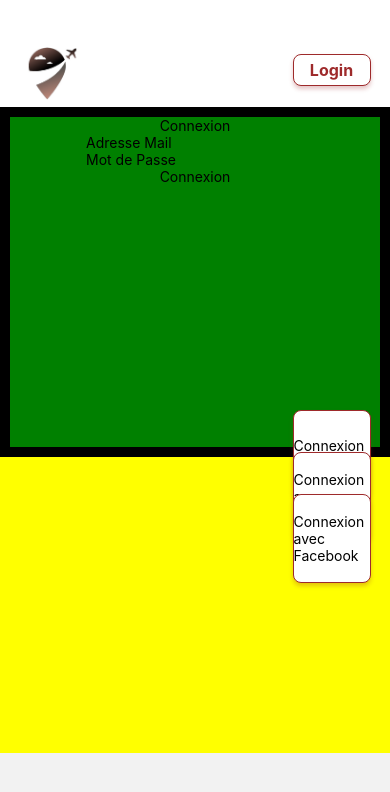
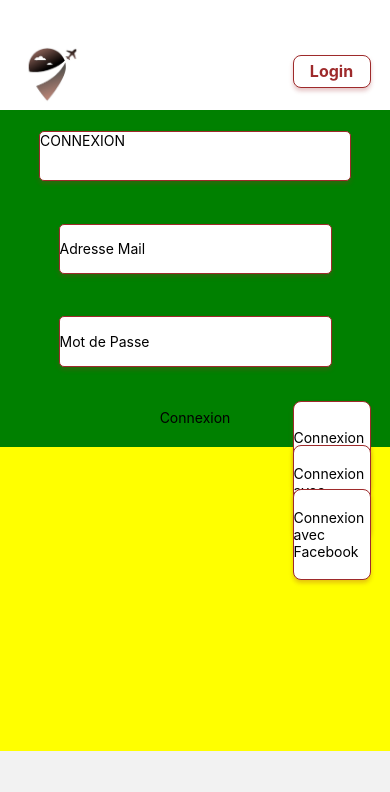
Before and after one commit to Anais1805/VoyageVoyageFront, a React Native app: screen /Connection in a window 390 px wide. Shown: the top 792 px of the page. Built offline with nearby package versions, Linux system fonts and the light colour scheme.

Commit message:
connection:3

```diff
--- a/Screens/ConnectionScreen.js
+++ b/Screens/ConnectionScreen.js
@@ -1,4 +1,5 @@
-import { View, Text, Button, StyleSheet, Image, TouchableOpacity, TextInput } from 'react-native'
+import { View, Text, StyleSheet, Image, TouchableOpacity, TextInput } from 'react-native'
+import FontAwesome from 'react-native-vector-icons/FontAwesome';
 
 export default function ConnectionScreen({ navigation }) {
     return (
@@ -16,9 +17,11 @@ export default function ConnectionScreen({ navigation }) {
         </View>
 
         <View style={styles.part1}>
-        <Text>Connexion</Text>
-        <TextInput placeholder='Adresse Mail'></TextInput>
-        <TextInput placeholder='Mot de Passe'></TextInput>
+        <Text style={styles.connexion}>CONNEXION</Text>
+        <TextInput style={styles.input} placeholder='Adresse Mail'>
+          {/* <FontAwesome name='envelope' size={20}></FontAwesome> */}
+        </TextInput>
+        <TextInput style={styles.input} placeholder='Mot de Passe'></TextInput>
            <TouchableOpacity onPress={() => handleSubmit()} activeOpacity={0.8}>
             <Text style={styles.textConnexion}>Connexion</Text>
           </TouchableOpacity>
@@ -87,11 +90,43 @@ export default function ConnectionScreen({ navigation }) {
       width: '100%',
       backgroundColor: 'green',
       alignItems: 'center',
-      borderWidth: 10,
+      justifyContent: 'space-around',
     },
     part2: {
       flex: 0.36,
       width: '100%',
       backgroundColor: 'yellow',
+    },
+    input: {
+      width: '70%',
+      height: '15%',
+      borderRadius: 5,
+      backgroundColor: 'white',
+      borderWidth: 1,
+      borderColor: '#9E2A2B',
+      shadowColor: "#9E2A2B",
+      shadowOffset: {
+            width: 0,
+            height: 3,
+            },
+      shadowOpacity: 0.27,
+      shadowRadius: 4.65,
+      elevation: 6,
+    },
+    connexion:{
+      width: '80%',
+      height: '15%',
+      borderRadius: 5,
+      backgroundColor: 'white',
+      borderWidth: 1,
+      borderColor: '#9E2A2B',
+      shadowColor: "#9E2A2B",
+      shadowOffset: {
+            width: 0,
+            height: 3,
+            },
+      shadowOpacity: 0.27,
+      shadowRadius: 4.65,
+      elevation: 6,
     }
   })
```
